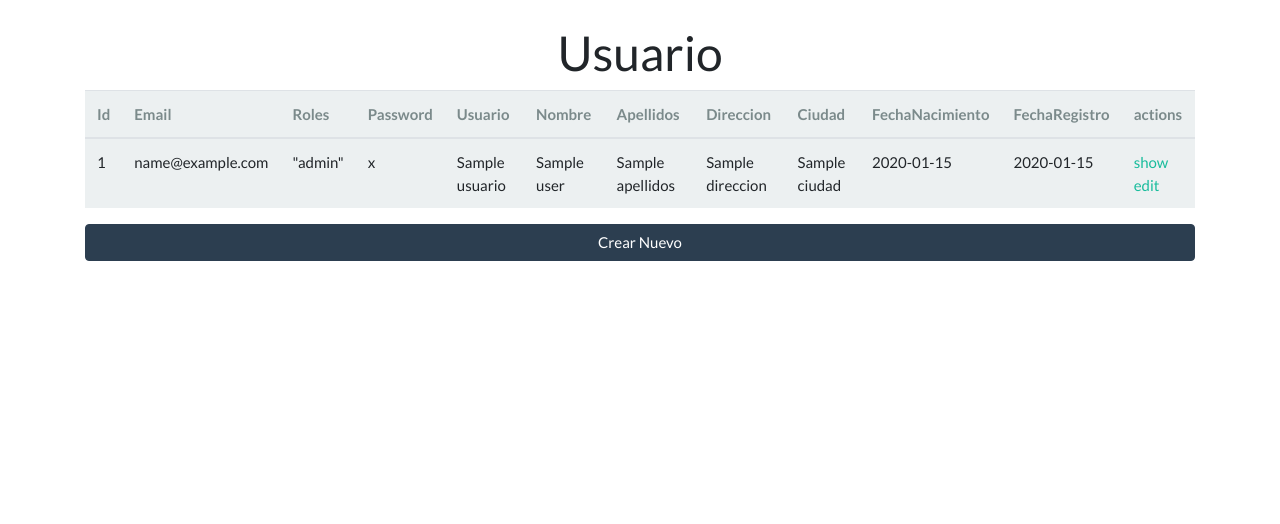
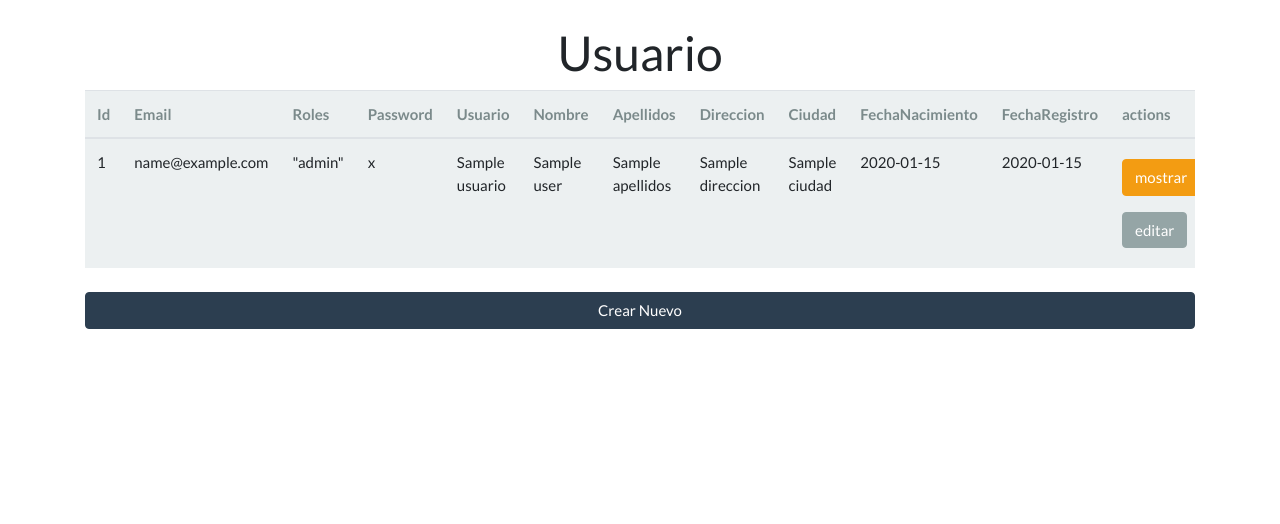
Before and after one commit to DanielGilBenedi/tripAddict, a Symfony app: template templates/user/index.html.twig in a window 1280 px wide. Shown: the part 80-604 px from the top of the page. Run offline with Twig, Linux system fonts and the light colour scheme; the template is opened without the code that fills it: most values are stand-ins (such as "Sample title", 1, 10 or a date in 2020); some libraries are stand-ins or nearby versions.

Commit message:
bootstrap crud user

```diff
--- a/templates/user/index.html.twig
+++ b/templates/user/index.html.twig
@@ -6,7 +6,7 @@
     <div class="container text-center">
   <h1 >Usuario</h1>
 </div>
-
+<div class="table-responsive">
     <table class="table table-striped">
         <thead class="thead-light">
             <tr>
@@ -39,8 +39,8 @@
                 <td>{{ user.fechaNacimiento ? user.fechaNacimiento|date('Y-m-d') : '' }}</td>
                 <td>{{ user.fechaRegistro ? user.fechaRegistro|date('Y-m-d') : '' }}</td>
                 <td>
-                    <a href="{{ path('user_show', {'id': user.id}) }}">show</a>
-                    <a href="{{ path('user_edit', {'id': user.id}) }}">edit</a>
+                    <a class="btn btn-warning mb-2 mt-2" href="{{ path('user_show', {'id': user.id}) }}">mostrar</a>
+                    <a class="btn btn-secondary mb-2 mt-2" href="{{ path('user_edit', {'id': user.id}) }}">editar</a>
                 </td>
             </tr>
         {% else %}
@@ -50,6 +50,6 @@
         {% endfor %}
         </tbody>
     </table>
-
-    <a class="btn btn-primary btn-block mb-2 mt-2" href="{{ path('user_new') }}">Crear Nuevo</a>
+    </div>
+        <a class="btn btn-primary btn-block mb-2 mt-2" href="{{ path('user_new') }}">Crear Nuevo</a>
 {% endblock %}
```
